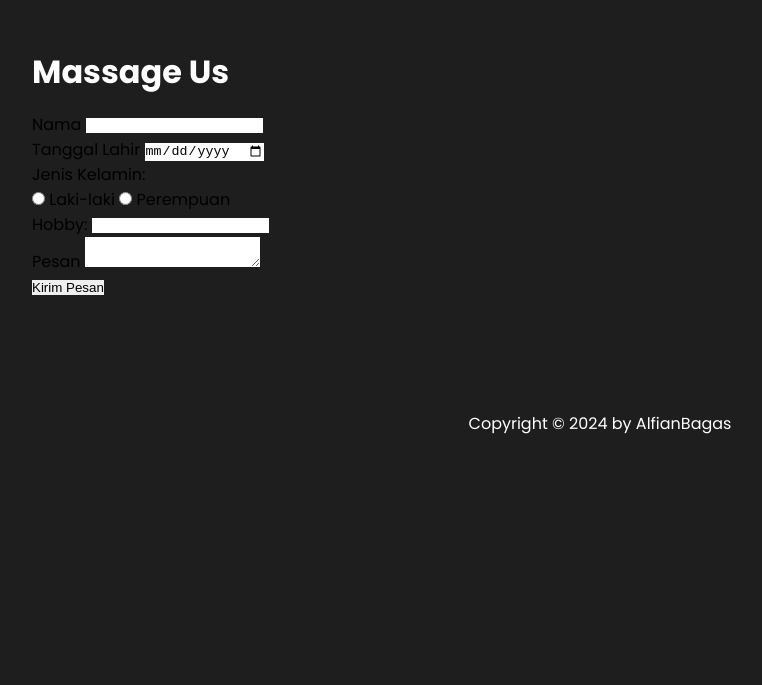
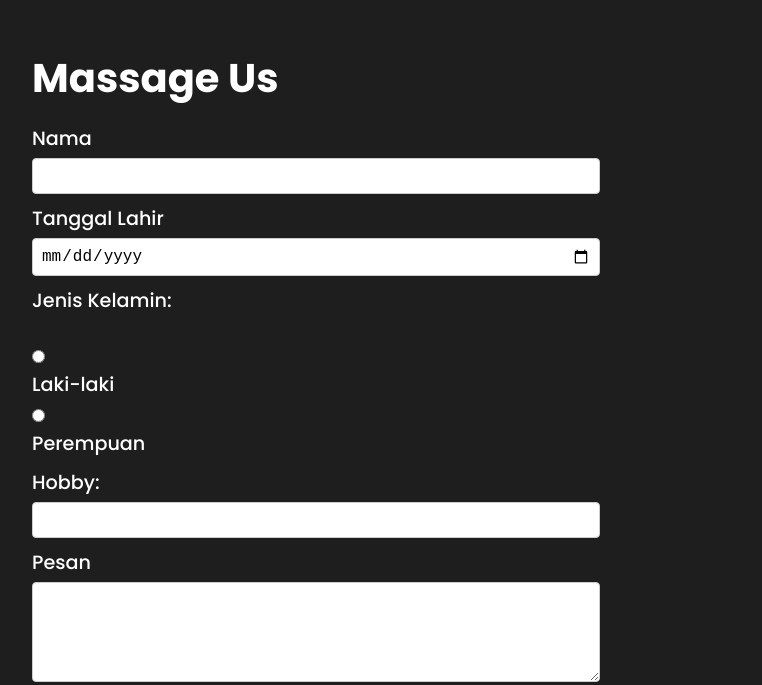
Before and after one commit to revou-fundamental-course/fundamental-AlfianBagas, a plain HTML site: page index.html in a window 1280 px wide. Shown: the part 1600-2285 px from the top of the page, without its empty margins (40-802 px from the left). Before the commit the page ends 2052 px from the top, so only its background shows below. Drawn offline with nearby package versions, Linux system fonts and the light colour scheme.

Commit message:
style.css

```diff
--- a/CSS/style.css
+++ b/CSS/style.css
@@ -207,19 +207,56 @@ header .content p {
 
 h1 {
   text-align: left;
-  font-size: 2rem;
+  font-size: 2.5rem;
   padding-bottom: 1rem;
   font-weight: 700;
 }
 
-td {
-  font-size: 1rem;
+.form-group {
+  margin-bottom: 10px;
+}
+
+.form-group label {
+  display: block;
+  font-weight: 500;
+  margin-bottom: 5px;
   color: #fff;
-  margin-bottom: 20px;
-  width: 20%;
-  padding: 2px;
-  margin-bottom: 2px;
-  /* border: 1px solid #ccc; */
+  font-size: 1.2rem;
+}
+
+.form-group input[type="text"],
+.form-group input[type="date"],
+.form-group select,
+.form-group textarea {
+  width: 50%;
+  padding: 8px;
+  border: 1px solid #ccc;
+  border-radius: 4px;
+  box-sizing: border-box;
+  font-size: 16px;
+}
+
+.form-group textarea {
+  height: 100px;
+}
+
+.form-group input[type="radio"],
+.form-group input[type="checkbox"] {
+  margin-right: 5px;
+}
+
+.form-group input[type="submit"] {
+  background-color: #10209b;
+  color: white;
+  padding: 10px 20px;
+  border: none;
+  border-radius: 4px;
+  cursor: pointer;
+  font-size: 16px;
+}
+
+.form-group input[type="submit"]:hover {
+  background-color: #192dca;
 }
 
 footer p {
@@ -227,6 +264,8 @@ footer p {
   align-items: center;
   color: #fff;
   padding-bottom: 1rem;
+  padding-top: 1rem;
   font-size: 1rem;
   text-align: center;
+  border-top: 1px solid #fff;
 }
```
